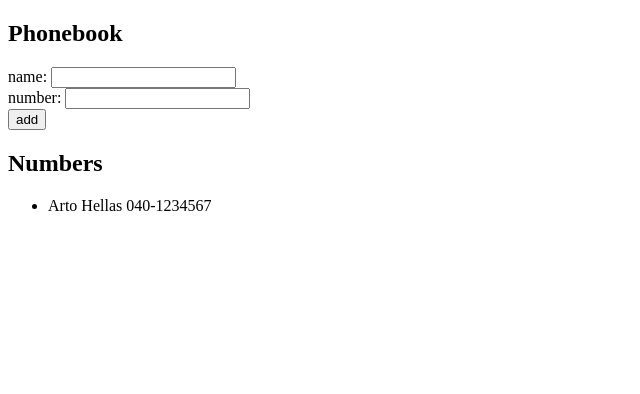
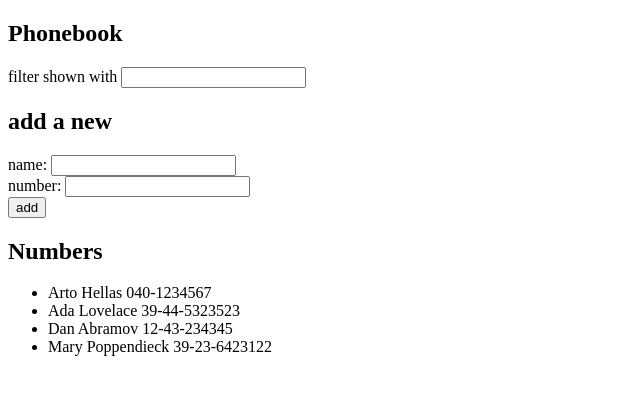
Before and after one commit to vainopollari/FullStackOpen2022, a React (Create React App) app in the folder osa2/puhelinluettelo/: page / in a window 1280 px wide. Shown: the top 394 px of the page, without its empty margins (0-640 px from the left). Built offline with nearby package versions, Linux system fonts and the light colour scheme.

Commit message:
puhelinluettelo step4 tehty

```diff
--- a/osa2/puhelinluettelo/src/App.js
+++ b/osa2/puhelinluettelo/src/App.js
@@ -2,11 +2,29 @@
 
 const App = () => {
   const [persons, setPersons] = useState([
-    { name: 'Arto Hellas', number: '040-1234567' }
+    { name: 'Arto Hellas', number: '040-1234567' },
+    { name: 'Ada Lovelace', number: '39-44-5323523' },
+    { name: 'Dan Abramov', number: '12-43-234345' },
+    { name: 'Mary Poppendieck', number: '39-23-6423122' }
   ])
   const [newName, setNewName] = useState('')
 
   const [newNumber, setNewNumber] = useState('')
+
+  const [showAll, setShowAll] = useState(true)
+
+  const [filterValue, setFilterValue] = useState('')
+
+  const personsToShow = showAll
+    ? persons
+    : persons.filter(person => person.name === filterValue)
+
+
+  const handleFilter = (event) => {
+    setShowAll(false)
+    setFilterValue(event.target.value)
+    console.log(filterValue)
+  }
 
   const handlechange = (event) => {
     setNewName(event.target.value)
@@ -32,6 +50,10 @@
   return (
     <div>
       <h2>Phonebook</h2>
+      <div>
+        filter shown with <input value={filterValue} onChange={handleFilter} />
+      </div>
+      <h2>add a new</h2>
       <form onSubmit={addName}>
         <div>
           name: <input value={newName} onChange={handlechange} />
@@ -45,7 +67,7 @@
       </form>
       <h2>Numbers</h2>
       <ul>
-        {persons.map(content =>
+        {personsToShow.map(content =>
           <li key={content.name}>
             {content.name} {content.number}
           </li>
```
